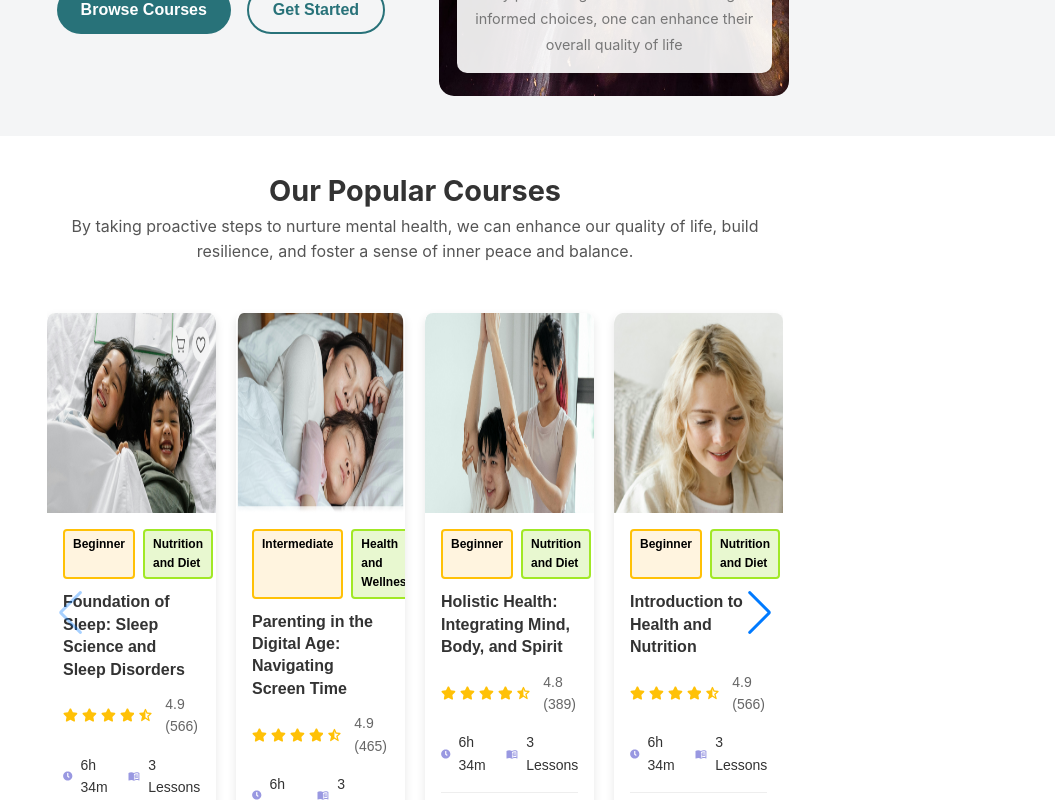
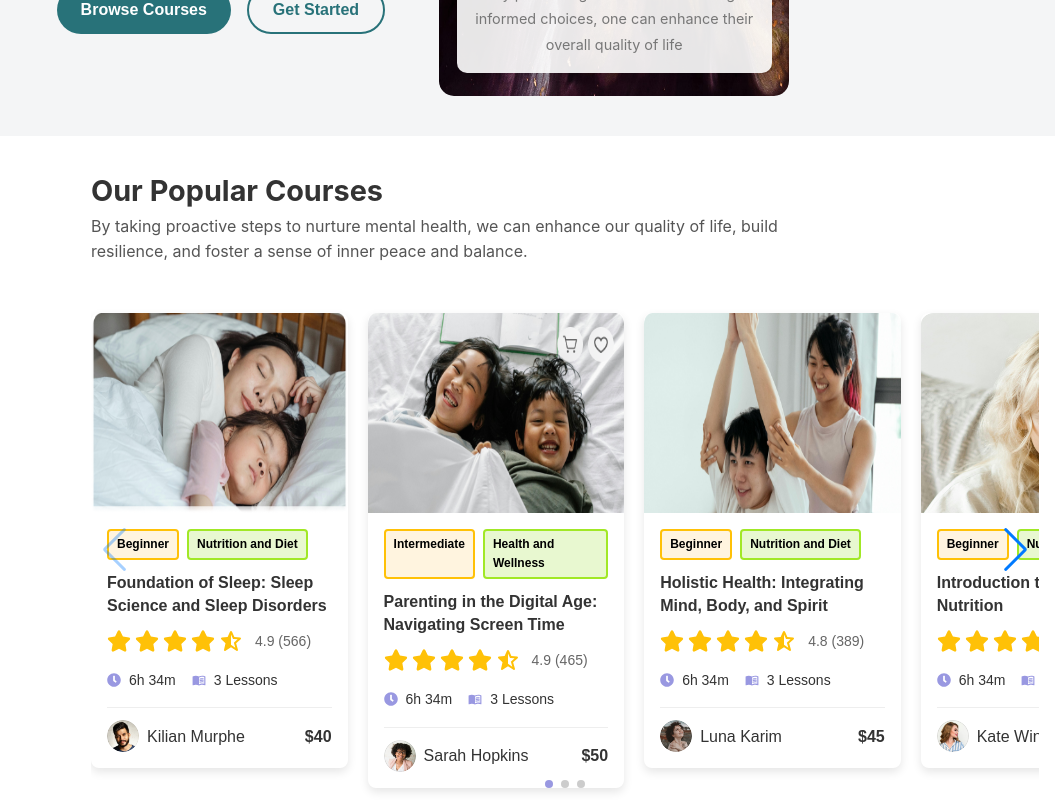
Before and after one commit to NaimoonJannat/pinemesh-task, a Next.js app: page / in a window 1280 px wide. Shown: the part 620-1420 px from the top of the page, without its empty margins (225-1280 px from the left). Built offline with nearby package versions, Linux system fonts and the light colour scheme.

Commit message:
popular course design improved

```diff
--- a/public/Courses.json
+++ b/public/Courses.json
@@ -13,7 +13,7 @@
         "name": "Kilian Murphe",
         "profileImage": "/profile.png"
       },
-      "thumbnail": "/pic5.png"
+      "thumbnail": "/pic4.png"
     },
     {
       "id": 2,
@@ -29,7 +29,7 @@
         "name": "Sarah Hopkins",
         "profileImage": "/profile2.png"
       },
-      "thumbnail": "/pic4.png"
+      "thumbnail": "/pic5.png"
     },
     {
       "id": 3,
--- a/src/app/page.js
+++ b/src/app/page.js
@@ -7,8 +7,8 @@ export default function Home() {
   return (
     <div>
        <Banner />
+       <PopularCourses />
       <div className="main">
- <PopularCourses />
  <Accordion />
    </div>
    <Testimonial />
--- a/src/components/PopularCourses/PopularCourses.css
+++ b/src/components/PopularCourses/PopularCourses.css
@@ -1,10 +1,11 @@
 .popular-courses {
     padding: 2rem 1rem;
     background-color: white;
+    margin-left: 300px;
   }
 
   .section-header {
-    text-align: center;
+    text-align: left;
     margin-bottom: 2rem;
   }
 
@@ -13,13 +14,14 @@
     font-weight: bold;
     margin-bottom: 0.5rem;
     color: #333;
+    text-align: left;
   }
 
   .section-header p {
     font-size: 1rem;
     color: #555;
     max-width: 700px;
-    margin: 0 auto;
+    text-align: left;
   }
 
   .swiper-container {
--- a/src/components/PopularCourses/PopularCourses.jsx
+++ b/src/components/PopularCourses/PopularCourses.jsx
@@ -43,7 +43,7 @@ const PopularCourses = () => {
           640: { slidesPerView: 1.5 },
           768: { slidesPerView: 2 },
           1024: { slidesPerView: 3 },
-          1280: { slidesPerView: 4 },
+          1280: { slidesPerView: 3.5 },
         }}
         navigation
         pagination={{ clickable: true }}
```
